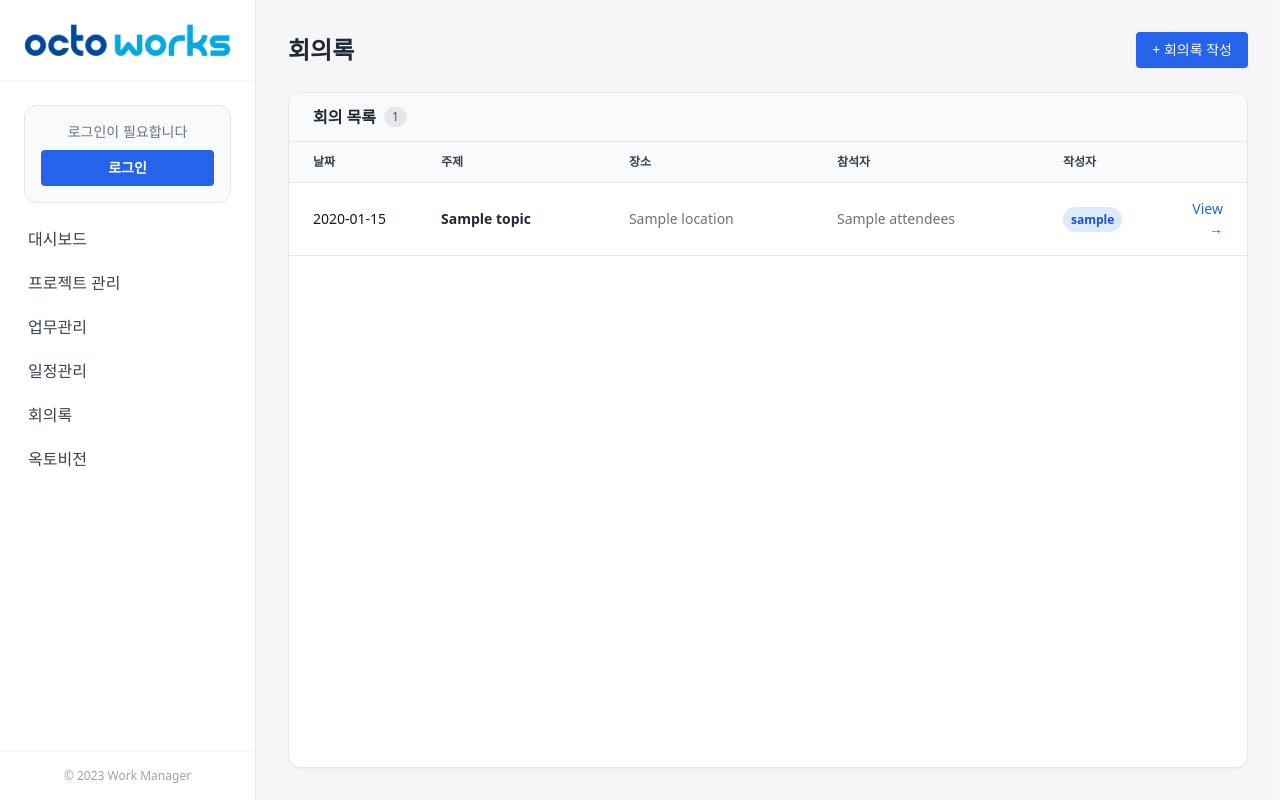
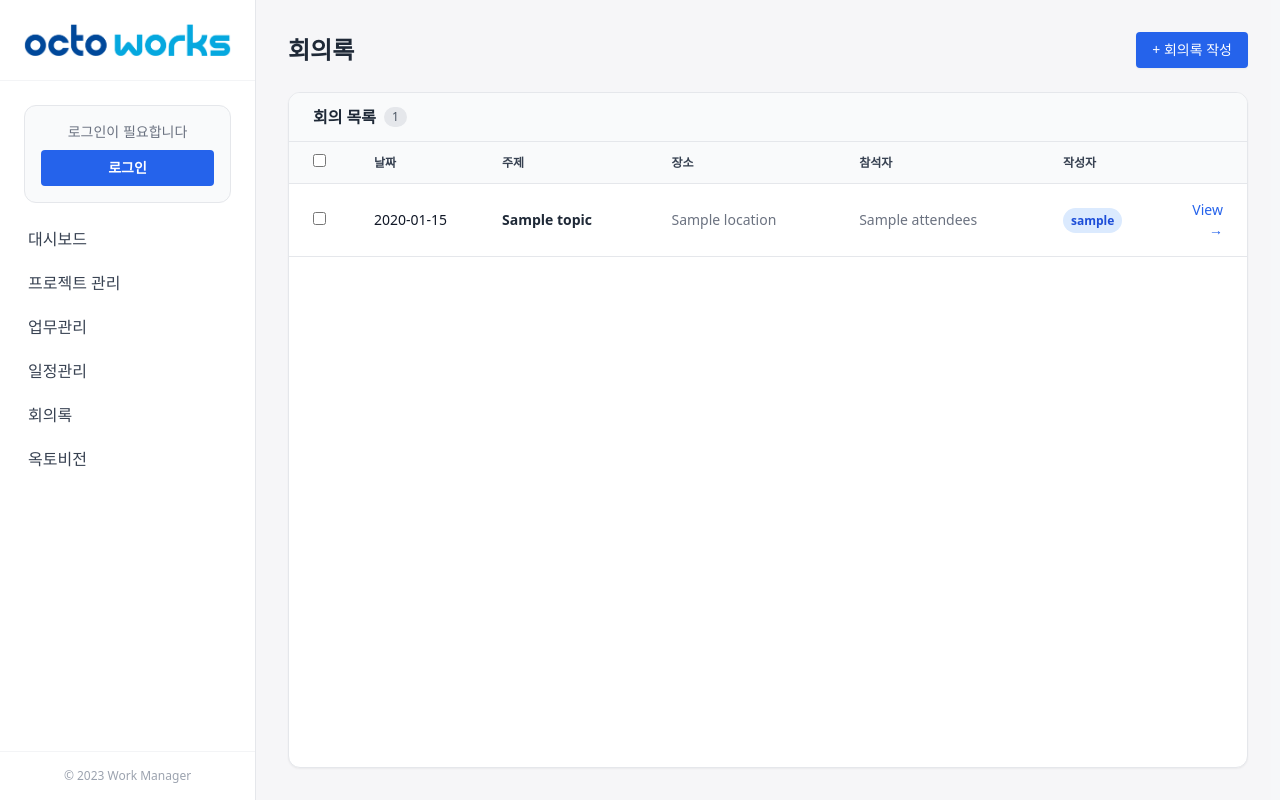
Before and after one commit to octo-tim/works, a FastAPI app: template templates/meeting_minutes.html in a window 1280 px wide. Run offline with FastAPI, Linux system fonts and the light colour scheme; the template is opened without the code that fills it: most values are stand-ins (such as "Sample title", 1, 10 or a date in 2020); some libraries are stand-ins or nearby versions.

Commit message:
feat(minutes): Add bulk delete with multi-select checkboxes

```diff
--- a/main.py
+++ b/main.py
@@ -1147,6 +1147,40 @@ async def create_meeting_minute(
         return HTMLResponse(content=f"<h1>Internal Server Error</h1><p>{str(e)}</p><pre>{traceback.format_exc()}</pre>", status_code=500)
 
 
+@app.post("/meeting_minutes/delete_bulk", response_class=RedirectResponse)
+def delete_bulk_minutes(minute_ids: List[int] = Form(...),
+                       db: Session = Depends(get_db),
+                       current_user: models.User = Depends(get_current_user)):
+    """회의록 일괄 삭제"""
+    if not current_user:
+        return RedirectResponse(url="/login", status_code=303)
+
+    if not minute_ids:
+        return RedirectResponse(url="/meeting_minutes", status_code=303)
+
+    try:
+        # 권한 확인: 관리자가 아니면 자신이 작성한 것만 삭제 가능하도록?
+        # 현재는 편의상 로그인한 유저는 삭제 가능하게 처리 (또는 필요시 로직 추가)
+        # db.query(models.MeetingMinutes).filter(models.MeetingMinutes.id.in_(minute_ids)).delete(synchronize_session=False)
+
+        # 안전한 삭제를 위해 조회 후 삭제 (파일 삭제 등 확장을 위해)
+        minutes = db.query(models.MeetingMinutes).filter(models.MeetingMinutes.id.in_(minute_ids)).all()
+        for m in minutes:
+            # 권한 체크: 작성자 본인 또는 관리자만 삭제 가능
+            if current_user.role != "admin" and m.writer_id != current_user.id:
+                print(f"[WARNING] User {current_user.username} tried to delete minute {m.id} owned by {m.writer_id}")
+                continue # Skip unauthorized
+
+            db.delete(m)
+
+        db.commit()
+    except Exception as e:
+        print(f"Bulk Delete Error: {e}")
+        db.rollback()
+
+    return RedirectResponse(url="/meeting_minutes", status_code=303)
+
+
 @app.get("/meeting_minutes/{minute_id}", response_class=HTMLResponse)
 def read_meeting_minute_detail(request: Request, minute_id: int, db: Session = Depends(get_db), current_user: models.User = Depends(get_current_user)):
     if not current_user: return RedirectResponse(url="/login")
--- a/templates/meeting_minutes.html
+++ b/templates/meeting_minutes.html
@@ -4,10 +4,16 @@
 <div class="h-full flex flex-col">
     <div class="flex justify-between items-center mb-6">
         <h2 class="text-2xl font-bold text-gray-800">회의록</h2>
+        <div class="flex gap-2">
+            <button onclick="deleteSelected()" id="deleteBtn" style="display: none;"
+                class="bg-red-500 hover:bg-red-600 text-white px-4 py-2 rounded shadow-sm text-sm font-medium transition">
+                선택 삭제
+            </button>
             <button onclick="document.getElementById('createModal').classList.remove('hidden')"
                 class="bg-blue-600 hover:bg-blue-700 text-white px-4 py-2 rounded shadow-sm text-sm font-medium">
                 + 회의록 작성
             </button>
+        </div>
     </div>
 
     <!-- Meeting Minutes List -->
@@ -17,9 +23,14 @@
             <span class="ml-2 bg-gray-200 text-gray-600 text-xs px-2 py-0.5 rounded-full">{{ minutes|length }}</span>
         </div>
         <div class="overflow-y-auto flex-1">
+            <form id="bulkDeleteForm" action="/meeting_minutes/delete_bulk" method="post">
                 <table class="w-full text-sm text-left text-gray-500">
                     <thead class="text-xs text-gray-700 uppercase bg-gray-50 border-b sticky top-0">
                         <tr>
+                            <th scope="col" class="px-6 py-3 w-10">
+                                <input type="checkbox" onclick="toggleAll(this)"
+                                    class="rounded text-blue-600 focus:ring-blue-500">
+                            </th>
                             <th scope="col" class="px-6 py-3 w-32">날짜</th>
                             <th scope="col" class="px-6 py-3">주제</th>
                             <th scope="col" class="px-6 py-3">장소</th>
@@ -30,13 +41,23 @@
                     </thead>
                     <tbody>
                         {% for m in minutes %}
-                    <tr class="bg-white border-b hover:bg-gray-50 cursor-pointer"
-                        onclick="window.location.href='/meeting_minutes/{{ m.id }}'">
-                        <td class="px-6 py-4 font-medium text-gray-900">{{ m.date.strftime('%Y-%m-%d') }}</td>
-                        <td class="px-6 py-4 font-bold text-gray-800">{{ m.topic }}</td>
-                        <td class="px-6 py-4">{{ m.location or '-' }}</td>
-                        <td class="px-6 py-4 truncate max-w-xs">{{ m.attendees or '-' }}</td>
-                        <td class="px-6 py-4">
+                        <tr class="bg-white border-b hover:bg-gray-50 cursor-pointer">
+                            <td class="px-6 py-4" onclick="event.stopPropagation()">
+                                <input type="checkbox" name="minute_ids" value="{{ m.id }}"
+                                    class="minute-checkbox rounded text-blue-600 focus:ring-blue-500"
+                                    onchange="updateDeleteBtn()">
+                            </td>
+                            <td class="px-6 py-4 font-medium text-gray-900"
+                                onclick="window.location.href='/meeting_minutes/{{ m.id }}'">{{
+                                m.date.strftime('%Y-%m-%d') }}</td>
+                            <td class="px-6 py-4 font-bold text-gray-800"
+                                onclick="window.location.href='/meeting_minutes/{{ m.id }}'">{{ m.topic }}</td>
+                            <td class="px-6 py-4" onclick="window.location.href='/meeting_minutes/{{ m.id }}'">{{
+                                m.location or '-' }}</td>
+                            <td class="px-6 py-4 truncate max-w-xs"
+                                onclick="window.location.href='/meeting_minutes/{{ m.id }}'">{{ m.attendees or '-' }}
+                            </td>
+                            <td class="px-6 py-4" onclick="window.location.href='/meeting_minutes/{{ m.id }}'">
                                 {% if m.writer %}
                                 <span class="bg-blue-100 text-blue-700 text-xs px-2 py-1 rounded-full font-bold">{{
                                     m.writer.username }}</span>
@@ -44,13 +65,14 @@
                                 -
                                 {% endif %}
                             </td>
-                        <td class="px-6 py-4 text-right">
+                            <td class="px-6 py-4 text-right"
+                                onclick="window.location.href='/meeting_minutes/{{ m.id }}'">
                                 <span class="text-blue-600">View &rarr;</span>
                             </td>
                         </tr>
                         {% else %}
                         <tr>
-                        <td colspan="6" class="px-6 py-10 text-center text-gray-400">
+                            <td colspan="7" class="px-6 py-10 text-center text-gray-400">
                                 <p class="mb-2 text-lg">등록된 회의록이 없습니다.</p>
                                 <p class="text-sm">새로운 회의록을 작성해보세요.</p>
                             </td>
@@ -58,9 +80,41 @@
                         {% endfor %}
                     </tbody>
                 </table>
+            </form>
         </div>
     </div>
 </div>
+
+<script>
+    function toggleAll(source) {
+        checkboxes = document.getElementsByName('minute_ids');
+        for (var i = 0, n = checkboxes.length; i < n; i++) {
+            checkboxes[i].checked = source.checked;
+        }
+        updateDeleteBtn();
+    }
+
+    function updateDeleteBtn() {
+        const checkboxes = document.getElementsByName('minute_ids');
+        let checkedCount = 0;
+        for (var i = 0; i < checkboxes.length; i++) {
+            if (checkboxes[i].checked) checkedCount++;
+        }
+        const btn = document.getElementById('deleteBtn');
+        if (checkedCount > 0) {
+            btn.style.display = 'block';
+            btn.innerText = `선택 삭제 (${checkedCount})`;
+        } else {
+            btn.style.display = 'none';
+        }
+    }
+
+    function deleteSelected() {
+        if (confirm('선택한 회의록을 정말 삭제하시겠습니까?')) {
+            document.getElementById('bulkDeleteForm').submit();
+        }
+    }
+</script>
 
 <!-- Create Modal -->
 <div id="createModal"
```
Lines whose indentation alone changed are shown as unchanged.
